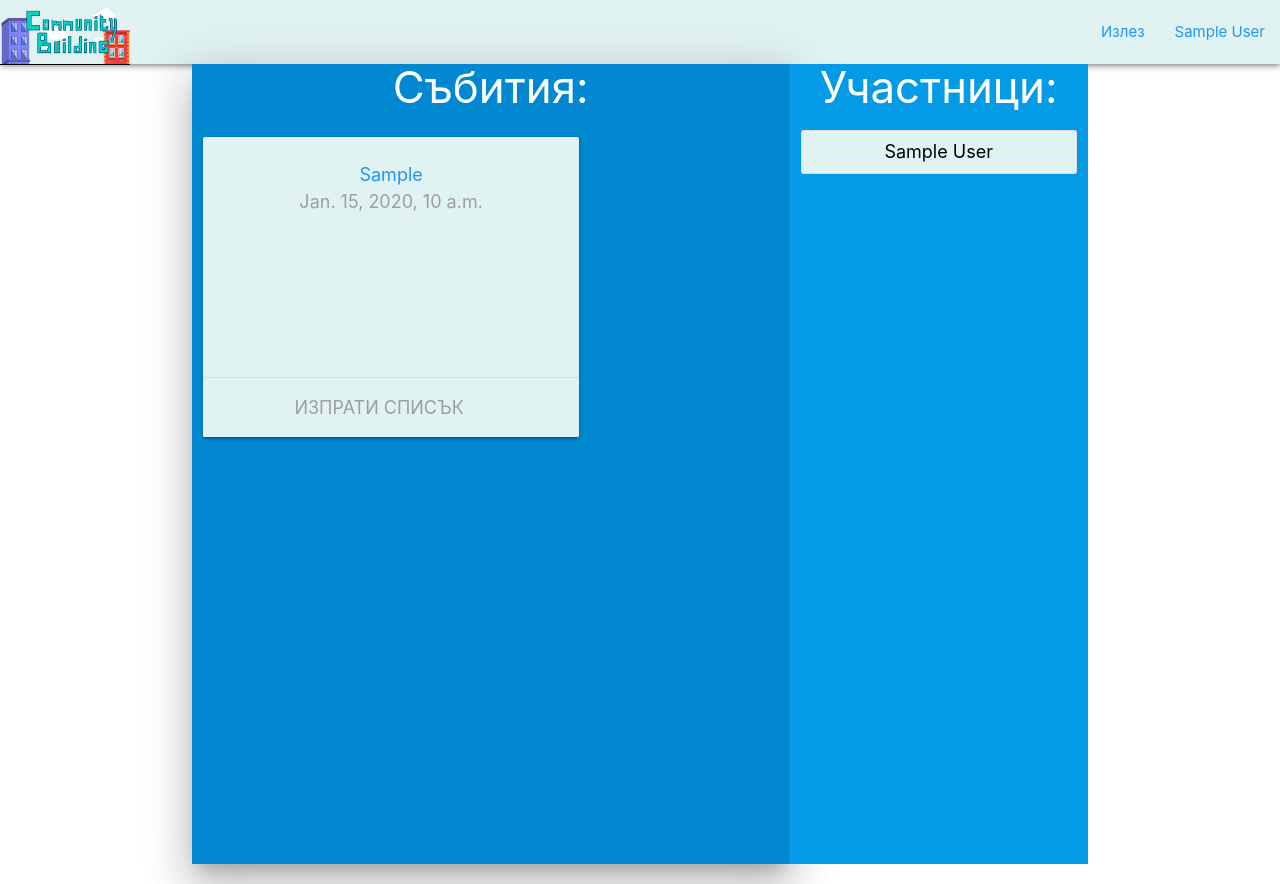
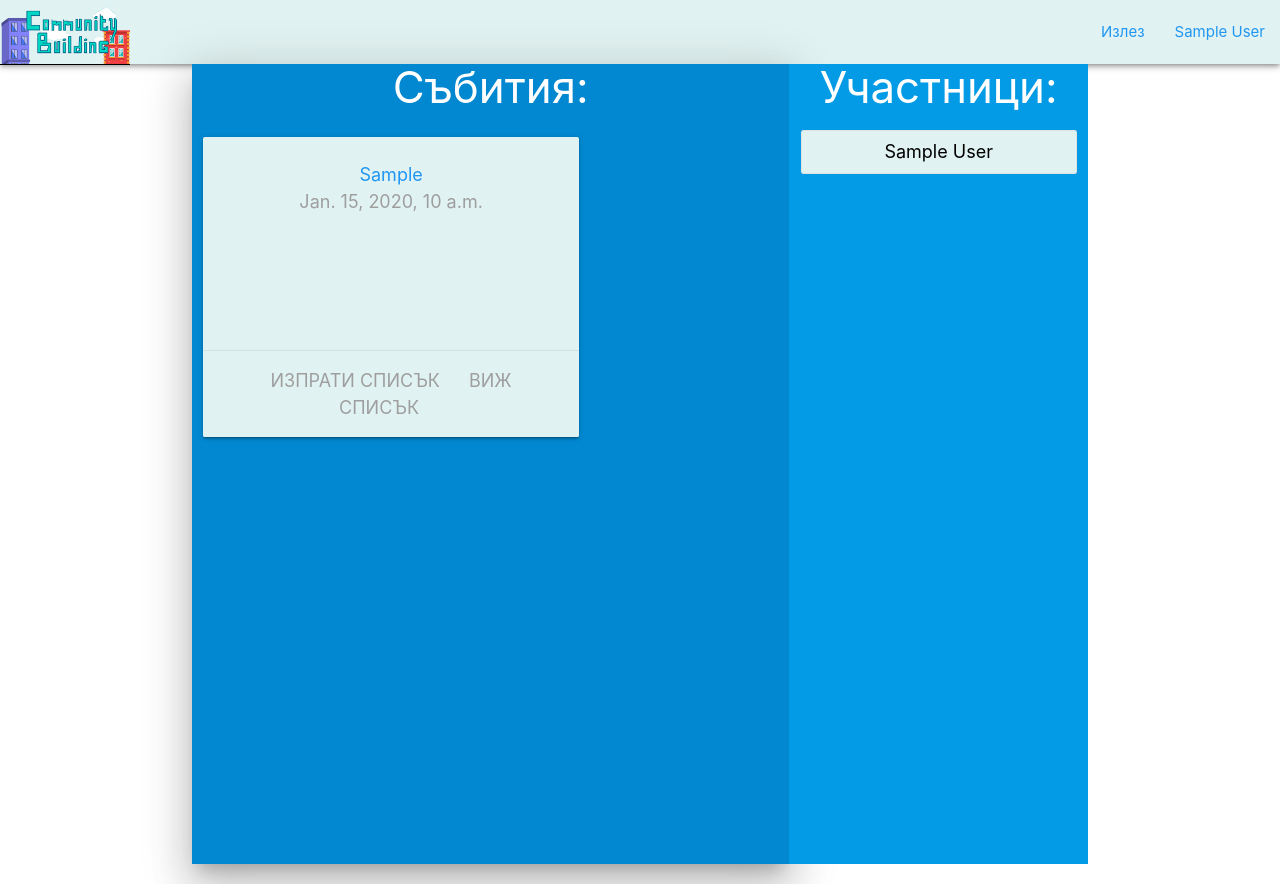
Before and after one commit to DanailYordanov/hacktues2020, a Django app: page /room/1/ in a window 1280 px wide. Run offline with Django 3.2, Linux system fonts and the light colour scheme; a user stored in the database is signed in; tables that the repository leaves empty hold one stand-in row (values such as "Sample post").

Commit message:
Add more buttons

```diff
--- a/hacktues/main/templates/main/room.html
+++ b/hacktues/main/templates/main/room.html
@@ -17,7 +17,8 @@
 							</p>
 						</div>
 						<div class="card-action">
-							<a class="grey-text" href="#">Изпрати списък</a>
+							<a class="grey-text" href="{% url 'main-create-event' room_id=room.id %}">Изпрати списък</a>
+							<a class="grey-text" href="{% url 'main-event-detail' pk=event.id %}">Виж списък</a>
 						</div>
 					</div>
 				</div>
```
